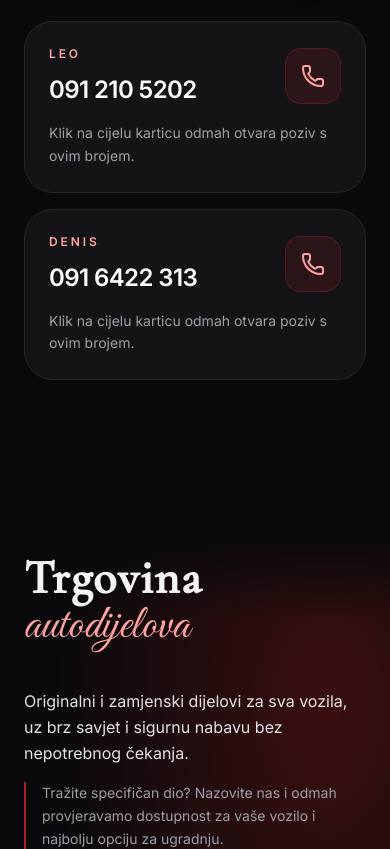
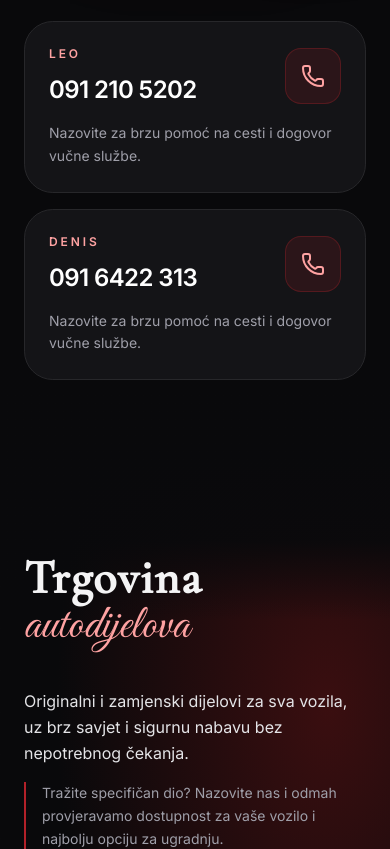
Before and after one commit to MDemirovic/Hidrokop-, a React (Vite) app: page / in a window 390 px wide. Shown: the part 2240-3089 px from the top of the page. Built offline with nearby package versions, Linux system fonts and the light colour scheme.

Commit message:
Update Contact and TowingService components with layout adjustments and improved text clarity

```diff
--- a/src/components/Contact.tsx
+++ b/src/components/Contact.tsx
@@ -101,10 +101,14 @@ export default function Contact() {
           <div className="flex flex-col gap-4 md:items-start">
             <span>Hidrokop-HP Auto, Rijeka</span>
             <p className="normal-case tracking-normal text-white/46">
-              &copy; {new Date().getFullYear()} Hidrokop-HP Auto. Sva prava zadržana. Dizajn i izrada:{' '}
-              <a href="mailto:demirovicmarko10@gmail.com" className="transition-colors hover:text-white/70">
-                MDemirovic
-              </a>
+              <span>&copy; {new Date().getFullYear()} Hidrokop-HP Auto. Sva prava zadržana.</span>
+              <span className="block md:inline">
+                {' '}
+                Dizajn i izrada:{' '}
+                <a href="mailto:demirovicmarko10@gmail.com" className="transition-colors hover:text-white/70">
+                  MDemirovic
+                </a>
+              </span>
             </p>
           </div>
 
--- a/src/components/TowingService.tsx
+++ b/src/components/TowingService.tsx
@@ -20,6 +20,7 @@ export default function TowingService() {
   return (
     <section id="vucna-sluzba" className="relative overflow-hidden bg-zinc-950 pb-20 pt-6 md:pb-24">
       <div aria-hidden className="pointer-events-none absolute inset-0">
+        <div className="absolute inset-x-0 top-0 h-24 bg-[linear-gradient(180deg,#000000_0%,#000000_28%,rgba(0,0,0,0.82)_56%,rgba(0,0,0,0.34)_82%,rgba(0,0,0,0)_100%)] md:hidden" />
         <div className="absolute top-[-8rem] right-[-8rem] h-[20rem] w-[20rem] rounded-full bg-red-900/10 blur-3xl" />
         <div className="absolute right-[-6rem] top-32 h-[22rem] w-[22rem] rounded-full bg-red-950/14 blur-3xl" />
         <div className="absolute inset-x-0 bottom-0 h-32 bg-gradient-to-b from-transparent to-zinc-950" />
@@ -69,7 +70,7 @@ export default function TowingService() {
                 </div>
               </div>
               <p className="mt-4 text-sm leading-relaxed text-zinc-400">
-                Klik na cijelu karticu odmah otvara poziv s ovim brojem.
+                Nazovite za brzu pomoć na cesti i dogovor vučne službe.
               </p>
             </a>
           ))}
```
